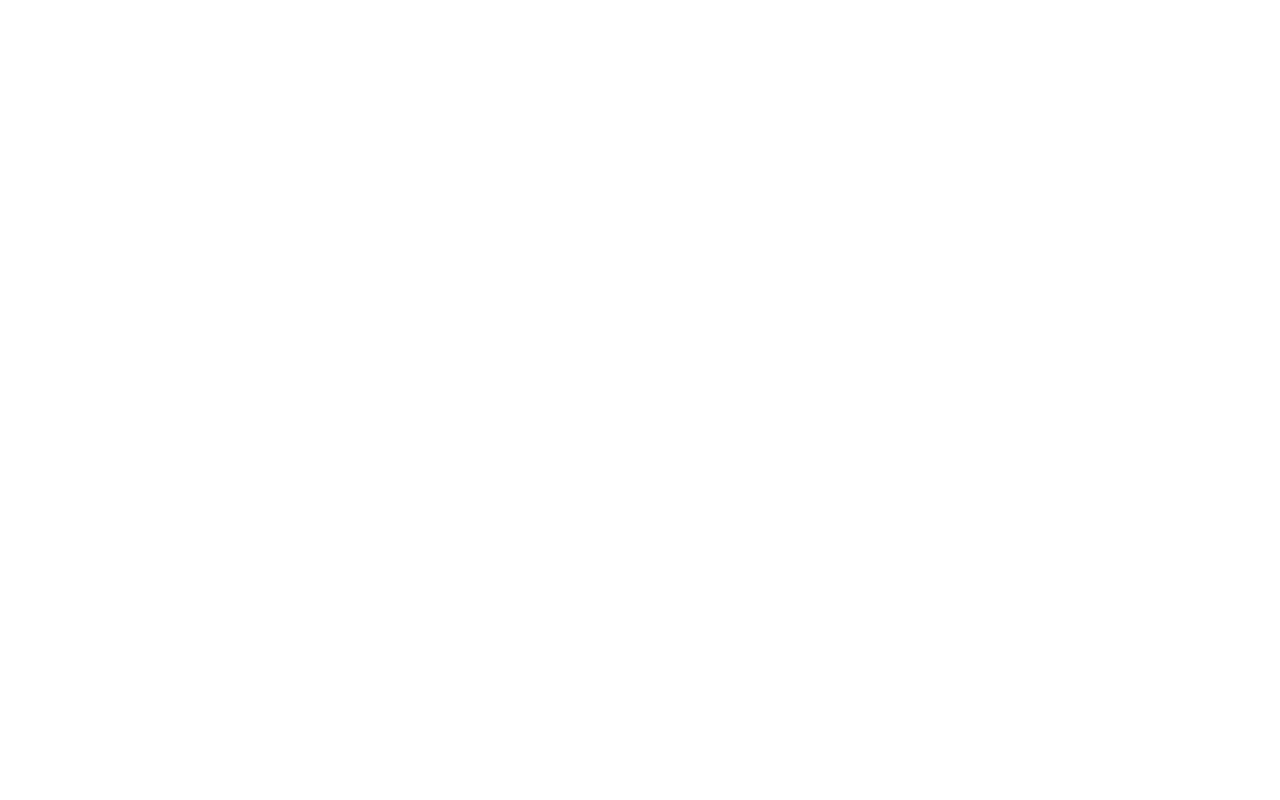
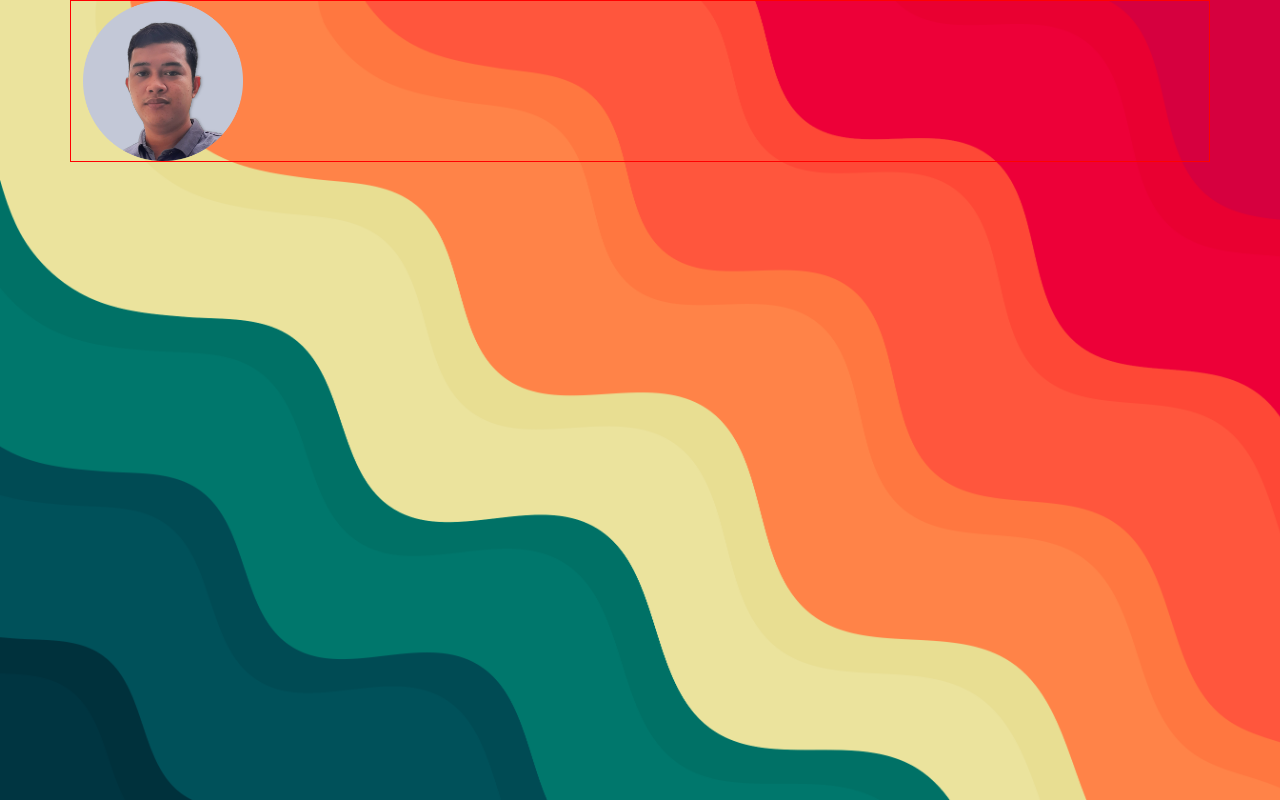
Before and after one commit to ivanovich18/Personal-Website, a plain HTML site: page index.html in a window 1280 px wide. Drawn offline with nearby package versions, Linux system fonts and the light colour scheme.

Commit message:
Added background image and profile pic

```diff
--- a/index.html
+++ b/index.html
@@ -6,10 +6,17 @@
     <meta http-equiv="X-UA-Compatible" content="IE=edge">
     <meta name="viewport" content="width=device-width, initial-scale=1.0">
     <title>Ivan Suralta</title>
+    <link href="styles.css" rel="stylesheet">
+    <link href="https://cdn.jsdelivr.net/npm/bootstrap@5.3.0-alpha3/dist/css/bootstrap.min.css" rel="stylesheet"
+        integrity="sha384-KK94CHFLLe+nY2dmCWGMq91rCGa5gtU4mk92HdvYe+M/SXH301p5ILy+dN9+nJOZ" crossorigin="anonymous">
 </head>
 
 <body>
-
+    <div class="main-body">
+        <div class="container">
+            <img class="profile-pic" src="/img/profile-pic.png">
+        </div>
+    </div>
 </body>
 
 </html>
--- /dev/null
+++ b/styles.css
@@ -0,0 +1,28 @@
+* {
+    margin: 0;
+    box-sizing: border-box;
+}
+
+body {
+    display: flex;
+}
+
+.main-body {
+    position: absolute;
+    width: 100%;
+    height: 100%;
+    background-image: url(/img/nx2iz5e7rdt51.png);
+    background-repeat: no-repeat;
+    background-size: cover;
+}
+
+.container {
+    border: 1px solid red;
+}
+
+.profile-pic {
+    width: 160px;
+    height: 160px;
+    align-items: center;
+    justify-content: center;
+}
```
Also changed, not shown: img/nx2iz5e7rdt51.png (added), img/profile-pic.png (added).
